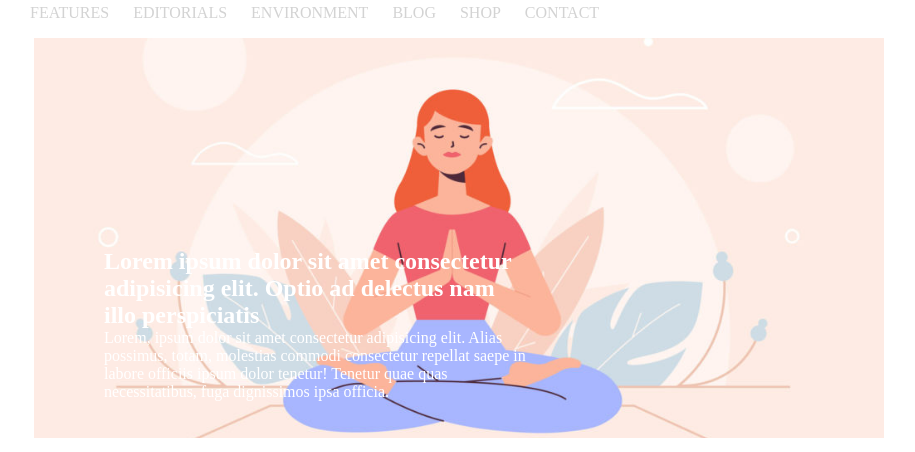
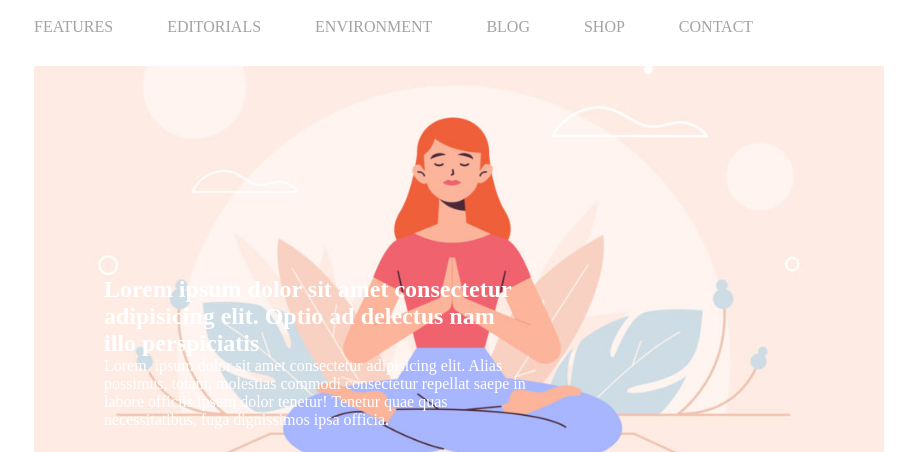
Before and after one commit to alfredochs/htmlcss-wp, a plain HTML site: page index.html in a window 1280 px wide. Shown: the part 60-512 px from the top of the page, without its empty margins (181-1096 px from the left). Drawn offline with Linux system fonts and the light colour scheme.

Commit message:
Sfondo img mancante

```diff
--- a/css/style.css
+++ b/css/style.css
@@ -24,7 +24,7 @@
 }
 ul{
     list-style: none;
-    margin: -14px;
+    margin: 0 -25px;
 }
 li{
     display: inline-block;
@@ -33,10 +33,15 @@ li{
     padding: 10px 10px;
     text-align: center;
 }
+a{
+    text-decoration: none;
+    padding: 10px 15px;
+    color: #a3a3a3;
+}
 
 nav ul li a:hover {
-    color: blue;
-    background-color: red;
+    color: black;
+    background-color: lightgray;
   }
 /* BODY */
 /* Section HERO */
--- a/index.html
+++ b/index.html
@@ -11,12 +11,12 @@
         <img class="logo" src="img/logo.png" alt="Logo">
         <nav>
             <ul>
-                <li><a href="#"></a>FEATURES</li>
-                <li><a href="#"></a>EDITORIALS</li>
-                <li><a href="#"></a>ENVIRONMENT</li>
-                <li><a href="#"></a>BLOG</li>
-                <li><a href="#"></a>SHOP</li>
-                <li><a href="#"></a>CONTACT</li>
+                <li><a href="#">FEATURES</a></li>
+                <li><a href="#">EDITORIALS</a></li>
+                <li><a href="#">ENVIRONMENT</a></li>
+                <li><a href="#">BLOG</a></li>
+                <li><a href="#">SHOP</a></li>
+                <li><a href="#">CONTACT</a></li>
             </ul>
         </nav>
     </header>
@@ -39,7 +39,7 @@
             </div>
             <div class="raw">
                 <div class="col left">
-                    <img src="img/img-1.jpg" alt="Img 1">
+                    <img class="back-black" src="img/img-1.jpg" alt="Img 1">
                     <h5>Lorem</h5>
                     <p>Lorem ipsum dolor sit amet consectetur adipisicing elit. Autem cum ullam hic eum porro eius
                         tenetur cupiditate sint omnis harum vitae totam, officia at quam iste recusandae illo debitis
```
